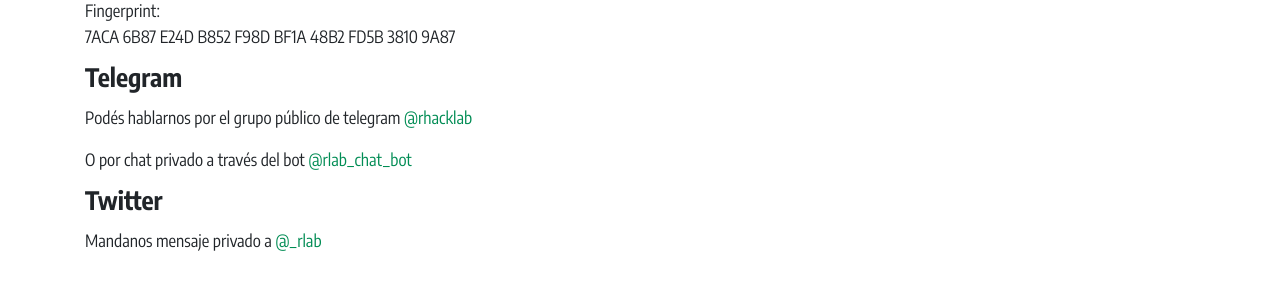
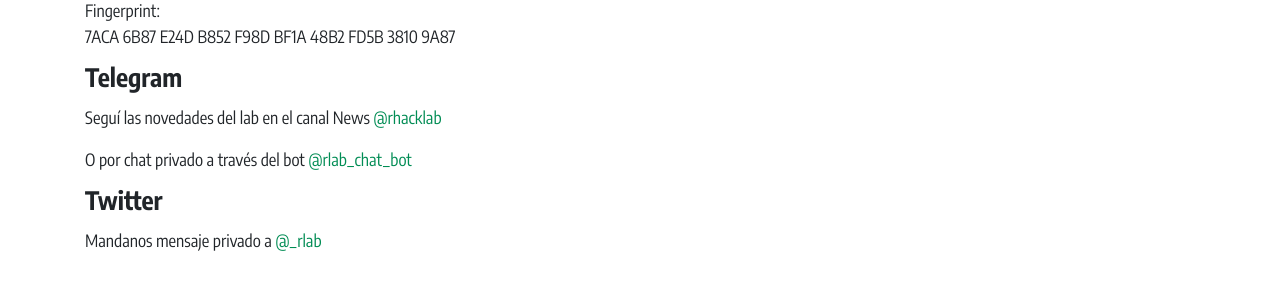
Before and after one commit to rlyehlab/rlab.be, a Jekyll site: the page built from contacto.md, in a window 1280 px wide. Shown: the part 368-658 px from the top of the page. Built offline with Jekyll 4.4.1, drawn with Linux system fonts in a browser that asks for light colours.

Commit message:
- link telegram news

```diff
--- a/contacto.md
+++ b/contacto.md
@@ -22,7 +22,7 @@ Fingerprint:
 
 # Telegram
 
-Podés hablarnos por el grupo público de telegram [@rhacklab](https://t.me/rhacklab)
+Seguí las novedades del lab en el canal News [@rhacklab](https://t.me/rlyehNews)
 
 O por chat privado a través del bot [@rlab_chat_bot](https://t.me/rlab_chat_bot)
 
```
